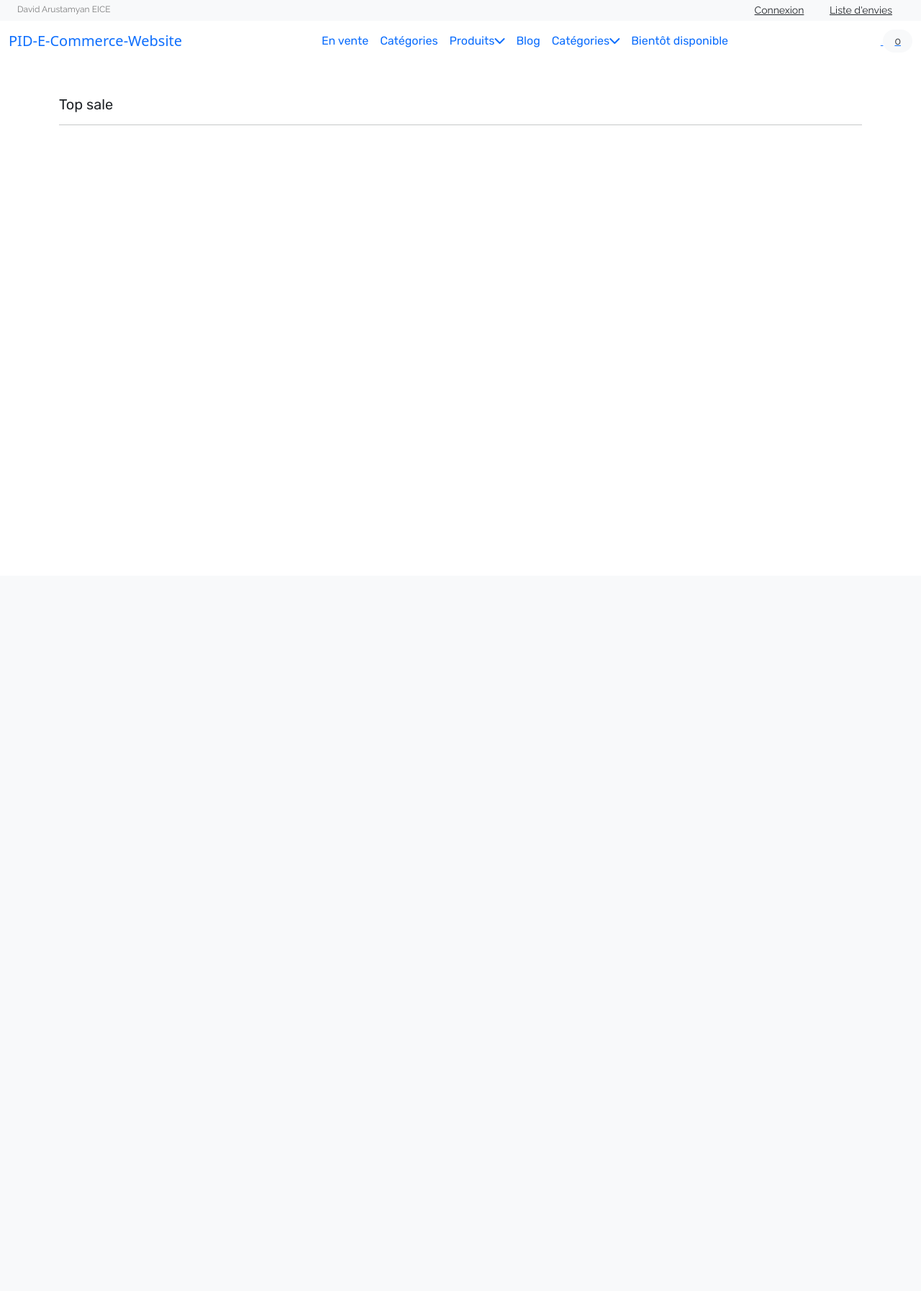
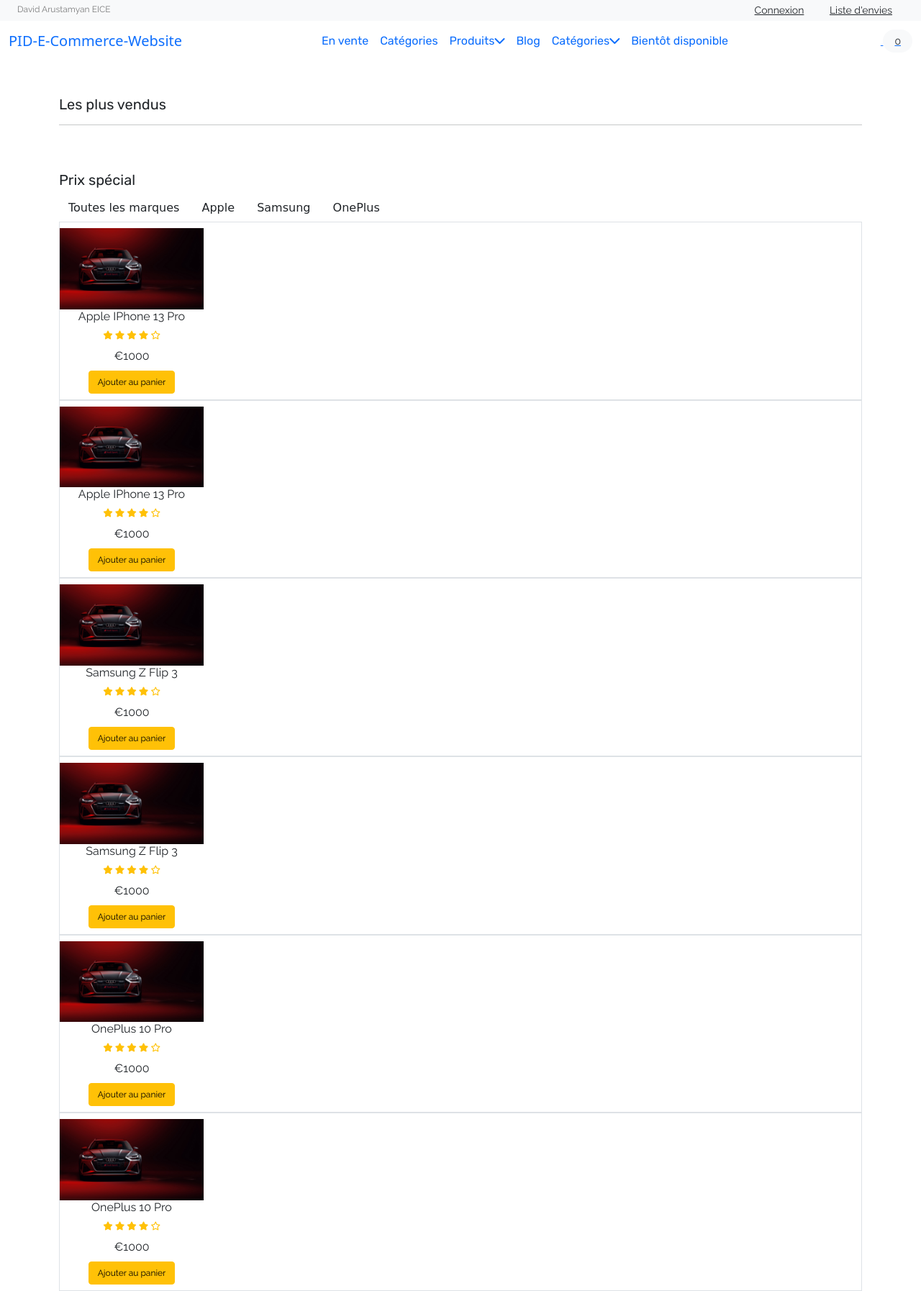
Before and after one commit to davar96/PID-E-Commerce-Website, a PHP site: page / in a window 1280 px wide. Shown: the whole page at 72% size. Before the commit the page ends 174 px from the top, so only its background shows below. Run offline with PHP 8.4, Linux system fonts and the light colour scheme; style sheets or scripts are compiled from the project's sources; some web fonts are replaced.

Commit message:
worked on the special price section (have some problems with isotop plugin filters)

```diff
--- a/index.html
+++ b/index.html
@@ -110,7 +110,7 @@
         <!-- Top sale start -->
         <section id="top-sale">
             <div class="container py-5">
-                <h4 class="font-rubik font-size-20">Top sale</h4>
+                <h4 class="font-rubik font-size-20">Les plus vendus</h4>
                 <hr>
                 <!-- OwlCarousel start -->
                 <div class="owl-carousel owl-theme">
@@ -286,6 +286,186 @@
             </div>
         </section>
         <!-- Top sale end -->
+
+        <!-- Special price start -->
+        <section id="special-price">
+            <div class="container">
+                <h4 class="font-rubik font-size-20">
+                    Prix spécial
+                </h4>
+                <div id="filters" class="button-group text-right font-baloo font-size-16">
+                    <button class="btn is-checked" data-filter="*">Toutes les marques</button>
+                    <button class="btn" data-filter=".Apple">Apple</button>
+                    <button class="btn" data-filter=".Samsung">Samsung</button>
+                    <button class="btn" data-filter=".OnePlus">OnePlus</button>
+                </div>
+
+                <div class="grid">
+                    <div class="grid-item Apple border">
+                        <div class="item py-2" style="width: 200px;">
+                            <div class="product font-rale">
+                                <a href="#"><img src="assets/audi_rs6.jpg" alt="image4" class="img-fluid"></a>
+                                <div class="text-center">
+                                    <h6>Apple IPhone 13 Pro</h6>
+                                    <div class="rating text-warning font-size-12">
+                                        <span><i class="fas fa-star"></i></span>
+                                        <span><i class="fas fa-star"></i></span>
+                                        <span><i class="fas fa-star"></i></span>
+                                        <span><i class="fas fa-star"></i></span>
+                                        <span><i class="far fa-star"></i></span>
+                                    </div>
+
+                                    <div class="price py-2">
+                                        <span>€1000</span>
+                                    </div>
+
+                                    <button type="submit" class="btn btn-warning font-size-12">
+                                        Ajouter au panier
+                                    </button>
+                                </div>
+                            </div>
+                        </div>
+
+                    </div>
+
+                    <div class="grid-item Apple border">
+                        <div class="item py-2" style="width: 200px;">
+                            <div class="product font-rale">
+                                <a href="#"><img src="assets/audi_rs6.jpg" alt="image4" class="img-fluid"></a>
+                                <div class="text-center">
+                                    <h6>Apple IPhone 13 Pro</h6>
+                                    <div class="rating text-warning font-size-12">
+                                        <span><i class="fas fa-star"></i></span>
+                                        <span><i class="fas fa-star"></i></span>
+                                        <span><i class="fas fa-star"></i></span>
+                                        <span><i class="fas fa-star"></i></span>
+                                        <span><i class="far fa-star"></i></span>
+                                    </div>
+
+                                    <div class="price py-2">
+                                        <span>€1000</span>
+                                    </div>
+
+                                    <button type="submit" class="btn btn-warning font-size-12">
+                                        Ajouter au panier
+                                    </button>
+                                </div>
+                            </div>
+                        </div>
+
+                    </div>
+
+                    <div class="grid-item Samsung border">
+                        <div class="item py-2" style="width: 200px;">
+                            <div class="product font-rale">
+                                <a href="#"><img src="assets/audi_rs6.jpg" alt="image4" class="img-fluid"></a>
+                                <div class="text-center">
+                                    <h6>Samsung Z Flip 3</h6>
+                                    <div class="rating text-warning font-size-12">
+                                        <span><i class="fas fa-star"></i></span>
+                                        <span><i class="fas fa-star"></i></span>
+                                        <span><i class="fas fa-star"></i></span>
+                                        <span><i class="fas fa-star"></i></span>
+                                        <span><i class="far fa-star"></i></span>
+                                    </div>
+
+                                    <div class="price py-2">
+                                        <span>€1000</span>
+                                    </div>
+
+                                    <button type="submit" class="btn btn-warning font-size-12">
+                                        Ajouter au panier
+                                    </button>
+                                </div>
+                            </div>
+                        </div>
+
+                    </div>
+
+                    <div class="grid-item Samsung border">
+                        <div class="item py-2" style="width: 200px;">
+                            <div class="product font-rale">
+                                <a href="#"><img src="assets/audi_rs6.jpg" alt="image4" class="img-fluid"></a>
+                                <div class="text-center">
+                                    <h6>Samsung Z Flip 3</h6>
+                                    <div class="rating text-warning font-size-12">
+                                        <span><i class="fas fa-star"></i></span>
+                                        <span><i class="fas fa-star"></i></span>
+                                        <span><i class="fas fa-star"></i></span>
+                                        <span><i class="fas fa-star"></i></span>
+                                        <span><i class="far fa-star"></i></span>
+                                    </div>
+
+                                    <div class="price py-2">
+                                        <span>€1000</span>
+                                    </div>
+
+                                    <button type="submit" class="btn btn-warning font-size-12">
+                                        Ajouter au panier
+                                    </button>
+                                </div>
+                            </div>
+                        </div>
+
+                    </div>
+
+                    <div class="grid-item OnePlus border">
+                        <div class="item py-2" style="width: 200px;">
+                            <div class="product font-rale">
+                                <a href="#"><img src="assets/audi_rs6.jpg" alt="image4" class="img-fluid"></a>
+                                <div class="text-center">
+                                    <h6>OnePlus 10 Pro</h6>
+                                    <div class="rating text-warning font-size-12">
+                                        <span><i class="fas fa-star"></i></span>
+                                        <span><i class="fas fa-star"></i></span>
+                                        <span><i class="fas fa-star"></i></span>
+                                        <span><i class="fas fa-star"></i></span>
+                                        <span><i class="far fa-star"></i></span>
+                                    </div>
+
+                                    <div class="price py-2">
+                                        <span>€1000</span>
+                                    </div>
+
+                                    <button type="submit" class="btn btn-warning font-size-12">
+                                        Ajouter au panier
+                                    </button>
+                                </div>
+                            </div>
+                        </div>
+
+                    </div>
+
+                    <div class="grid-item OnePlus border">
+                        <div class="item py-2" style="width: 200px;">
+                            <div class="product font-rale">
+                                <a href="#"><img src="assets/audi_rs6.jpg" alt="image4" class="img-fluid"></a>
+                                <div class="text-center">
+                                    <h6>OnePlus 10 Pro</h6>
+                                    <div class="rating text-warning font-size-12">
+                                        <span><i class="fas fa-star"></i></span>
+                                        <span><i class="fas fa-star"></i></span>
+                                        <span><i class="fas fa-star"></i></span>
+                                        <span><i class="fas fa-star"></i></span>
+                                        <span><i class="far fa-star"></i></span>
+                                    </div>
+
+                                    <div class="price py-2">
+                                        <span>€1000</span>
+                                    </div>
+
+                                    <button type="submit" class="btn btn-warning font-size-12">
+                                        Ajouter au panier
+                                    </button>
+                                </div>
+                            </div>
+                        </div>
+
+                    </div>
+                </div>
+            </div>
+        </section>
+        <!-- Special price start -->
     </main>
     <!-- Main end -->
 
@@ -300,6 +480,8 @@
     <!-- OwlCarousel JS File -->
     <script src="https://cdnjs.cloudflare.com/ajax/libs/OwlCarousel2/2.3.4/owl.carousel.min.js" integrity="sha512-bPs7Ae6pVvhOSiIcyUClR7/q2OAsRiovw4vAkX+zJbw3ShAeeqezq50RIIcIURq7Oa20rW2n2q+fyXBNcU9lrw==" crossorigin="anonymous" referrerpolicy="no-referrer"></script>
 
+    <!-- Isotop plugin -->
+    <script src="https://cdnjs.cloudflare.com/ajax/libs/jquery.isotope/3.0.6/isotope.pkgd.min.js" integrity="sha512-Zq2BOxyhvnRFXu0+WE6ojpZLOU2jdnqbrM1hmVdGzyeCa1DgM3X5Q4A/Is9xA1IkbUeDd7755dNNI/PzSf2Pew==" crossorigin="anonymous" referrerpolicy="no-referrer"></script>
     <!-- My JS File Link -->
     <script src="./index.js"></script>
 </body>
--- a/index.js
+++ b/index.js
@@ -23,4 +23,18 @@
             }
         }
     });
+
+    // isotope filter
+
+    var $grid = $(".grid").isotope({
+        itemSelector: '.grid-item',
+        layoutMode: 'fitRows'
+    });
+
+    // filter items on button click
+
+    $(".button-group").on("click", "button", function() {
+        var filterValue = $(this).attr('data-filter');
+        $grid.isotope({ filter: filterValue });
+    });
 });
--- /dev/null
+++ b/sass/include/special-price.scss
@@ -0,0 +1,5 @@
+// Special price section template
+#special-price {
+    margin-right: 1.2rem;
+    margin-top: 1rem;
+}
--- a/sass/style.scss
+++ b/sass/style.scss
@@ -5,3 +5,4 @@
 @import'./include/typography.scss';
 @import'./include/color.scss';
 @import'./include/top-sale.scss';
+@import'./include/special-price.scss;
```
